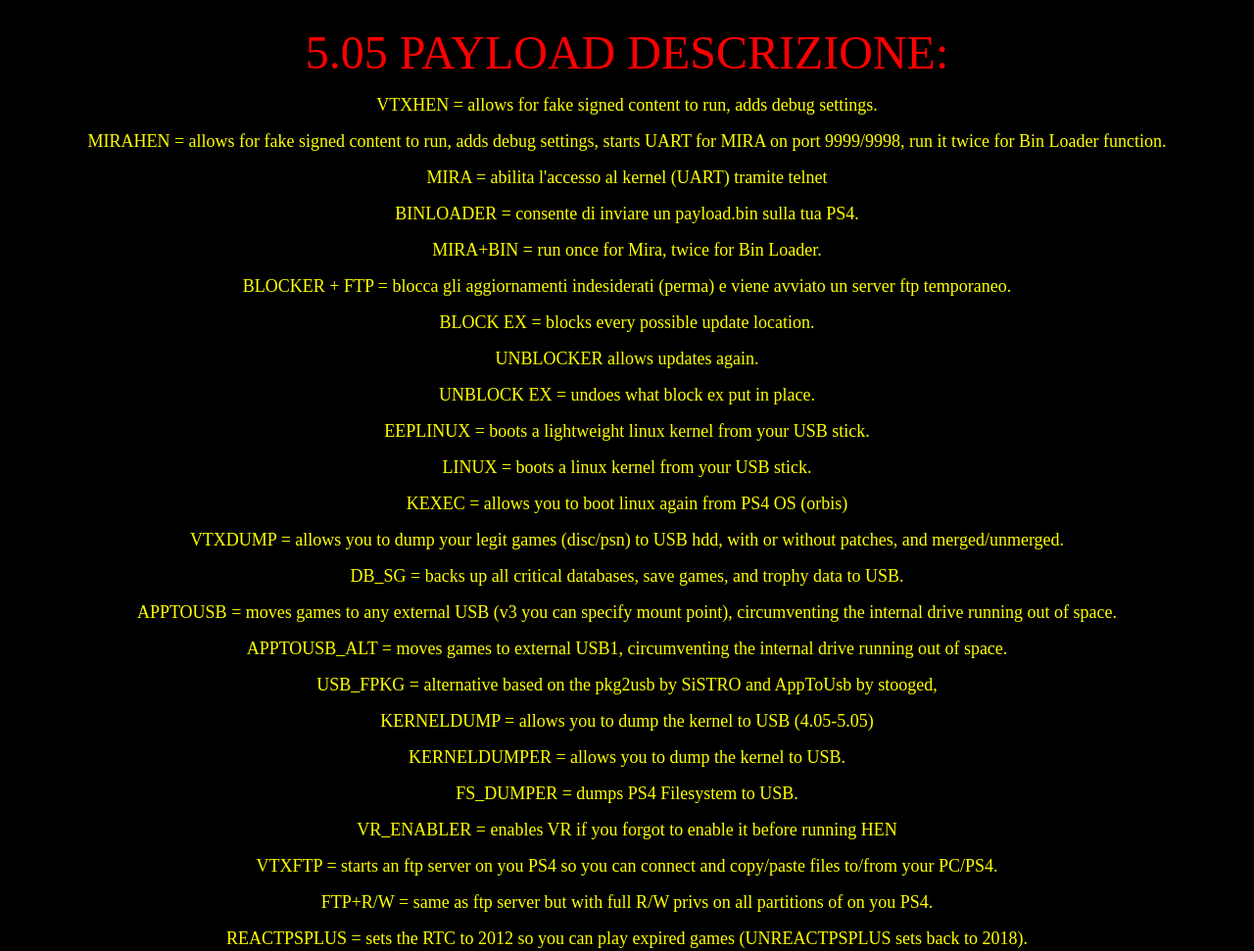
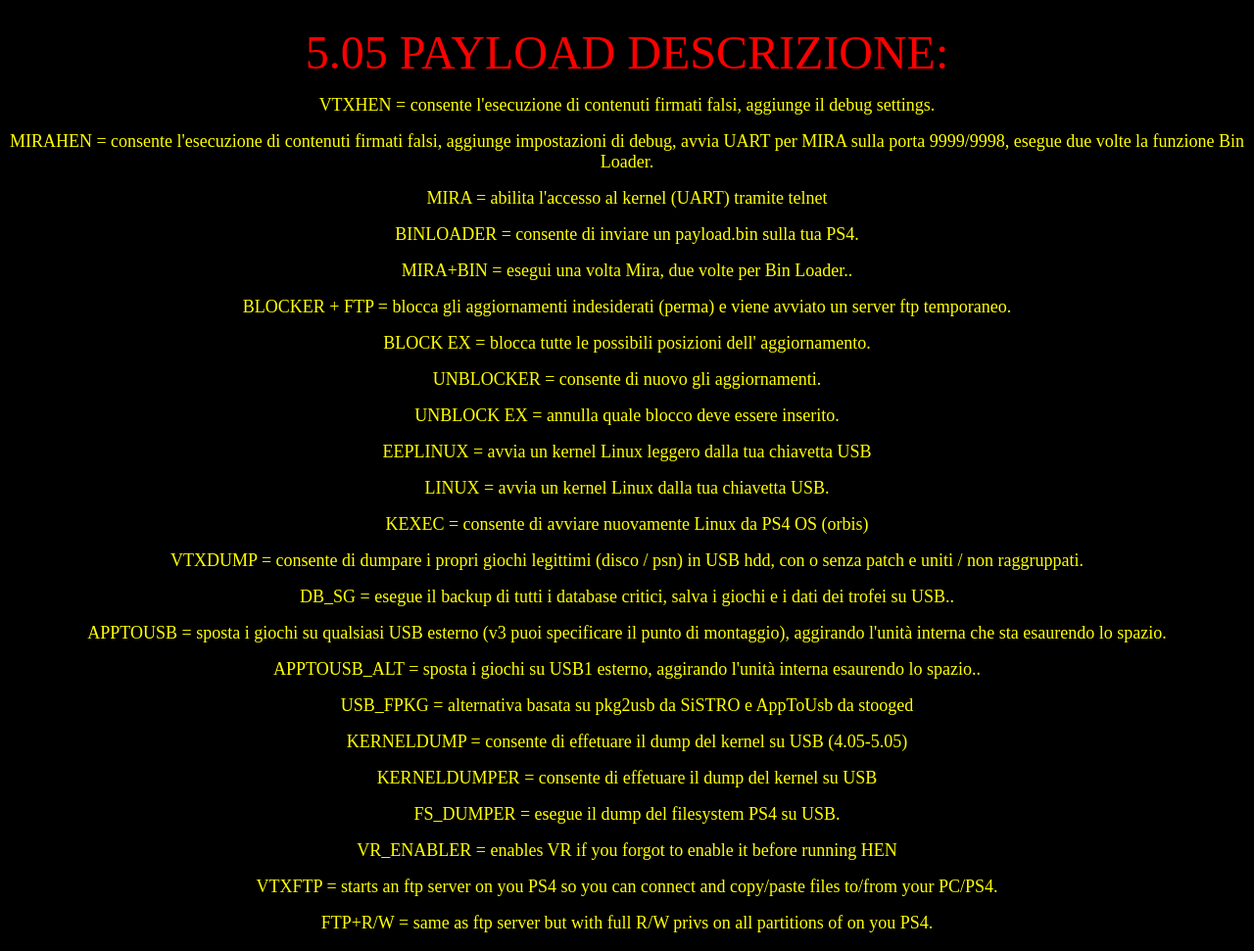
Before and after one commit to theheroGAC/X-project-PS4, a plain HTML site: page payloads/info.html in a window 1280 px wide. Shown: the top 971 px of the page at 98% size. Drawn offline with Linux system fonts and the light colour scheme.

Commit message:
Update info.html

```diff
--- a/payloads/info.html
+++ b/payloads/info.html
@@ -21,26 +21,26 @@
 </style>
 <center><br>
 <font size ="8" color="red">5.05 PAYLOAD DESCRIZIONE:</font><br>
-<p><font size ="4" color="yellow">VTXHEN = allows for fake signed content to run, adds debug settings.</font></p>
-<p><font size ="4" color="yellow">MIRAHEN = allows for fake signed content to run, adds debug settings, starts UART for MIRA on port 9999/9998, run it twice for Bin Loader function.</font></p>
+<p><font size ="4" color="yellow">VTXHEN = consente l'esecuzione di contenuti firmati falsi, aggiunge il debug settings.</font></p>
+<p><font size ="4" color="yellow">MIRAHEN = consente l'esecuzione di contenuti firmati falsi, aggiunge impostazioni di debug, avvia UART per MIRA sulla porta 9999/9998, esegue due volte la funzione Bin Loader.</font></p>
 <p><font size ="4" color="yellow">MIRA = abilita l'accesso al kernel (UART) tramite telnet</font></p>
 <p><font size ="4" color="yellow">BINLOADER = consente di inviare un payload.bin sulla tua PS4.</font></p>
-<p><font size ="4" color="yellow">MIRA+BIN = run once for Mira, twice for Bin Loader.</font></p>
+<p><font size ="4" color="yellow">MIRA+BIN = esegui una volta Mira, due volte per Bin Loader..</font></p>
 <p><font size ="4" color="yellow">BLOCKER + FTP = blocca gli aggiornamenti indesiderati (perma) e viene avviato un server ftp temporaneo.</font></p>
-<p><font size ="4" color="yellow">BLOCK EX = blocks every possible update location.</font></p>
-<p><font size ="4" color="yellow">UNBLOCKER allows updates again.</font></p>
-<p><font size ="4" color="yellow">UNBLOCK EX = undoes what block ex put in place.</font></p>
-<p><font size ="4" color="yellow">EEPLINUX = boots a lightweight linux kernel from your USB stick.</font></p>
-<p><font size ="4" color="yellow">LINUX = boots a linux kernel from your USB stick.</font></p>
-<p><font size ="4" color="yellow">KEXEC = allows you to boot linux again from PS4 OS (orbis)</font></p>
-<p><font size ="4" color="yellow">VTXDUMP = allows you to dump your legit games (disc/psn) to USB hdd, with or without patches, and merged/unmerged.</font></p>
-<p><font size ="4" color="yellow">DB_SG = backs up all critical databases, save games, and trophy data to USB.</font></p>
-<p><font size ="4" color="yellow">APPTOUSB = moves games to any external USB (v3 you can specify mount point), circumventing the internal drive running out of space.</font></p>
-<p><font size ="4" color="yellow">APPTOUSB_ALT = moves games to external USB1, circumventing the internal drive running out of space.</font></p>
-<p><font size ="4" color="yellow">USB_FPKG = alternative based on the pkg2usb by SiSTRO and AppToUsb by stooged,</font></p>
-<p><font size ="4" color="yellow">KERNELDUMP = allows you to dump the kernel to USB (4.05-5.05)</font></p>
-<p><font size ="4" color="yellow">KERNELDUMPER = allows you to dump the kernel to USB.</font></p>
-<p><font size ="4" color="yellow">FS_DUMPER = dumps PS4 Filesystem to USB.</font></p>
+<p><font size ="4" color="yellow">BLOCK EX = blocca tutte le possibili posizioni dell' aggiornamento.</font></p>
+<p><font size ="4" color="yellow">UNBLOCKER = consente di nuovo gli aggiornamenti.</font></p>
+<p><font size ="4" color="yellow">UNBLOCK EX = annulla quale blocco deve essere inserito.</font></p>
+<p><font size ="4" color="yellow">EEPLINUX = avvia un kernel Linux leggero dalla tua chiavetta USB</font></p>
+<p><font size ="4" color="yellow">LINUX = avvia un kernel Linux dalla tua chiavetta USB.</font></p>
+<p><font size ="4" color="yellow">KEXEC = consente di avviare nuovamente Linux da PS4 OS (orbis)</font></p>
+<p><font size ="4" color="yellow">VTXDUMP = consente di dumpare i propri giochi legittimi (disco / psn) in USB hdd, con o senza patch e uniti / non raggruppati.</font></p>
+<p><font size ="4" color="yellow">DB_SG = esegue il backup di tutti i database critici, salva i giochi e i dati dei trofei su USB..</font></p>
+<p><font size ="4" color="yellow">APPTOUSB = sposta i giochi su qualsiasi USB esterno (v3 puoi specificare il punto di montaggio), aggirando l'unità interna che sta esaurendo lo spazio.</font></p>
+<p><font size ="4" color="yellow">APPTOUSB_ALT = sposta i giochi su USB1 esterno, aggirando l'unità interna esaurendo lo spazio..</font></p>
+<p><font size ="4" color="yellow">USB_FPKG = alternativa basata su pkg2usb da SiSTRO e AppToUsb da stooged</font></p>
+<p><font size ="4" color="yellow">KERNELDUMP = consente di effetuare il dump del kernel su USB (4.05-5.05)</font></p>
+<p><font size ="4" color="yellow">KERNELDUMPER = consente di effetuare il dump del kernel su USB</font></p>
+<p><font size ="4" color="yellow">FS_DUMPER = esegue il dump del filesystem PS4 su USB.</font></p>
 <p><font size ="4" color="yellow">VR_ENABLER = enables VR if you forgot to enable it before running HEN</font></p>
 <p><font size ="4" color="yellow">VTXFTP = starts an ftp server on you PS4 so you can connect and copy/paste files to/from your PC/PS4.</font></p>
 <p><font size ="4" color="yellow">FTP+R/W = same as ftp server but with full R/W privs on all partitions of on you PS4.</font></p>
```
